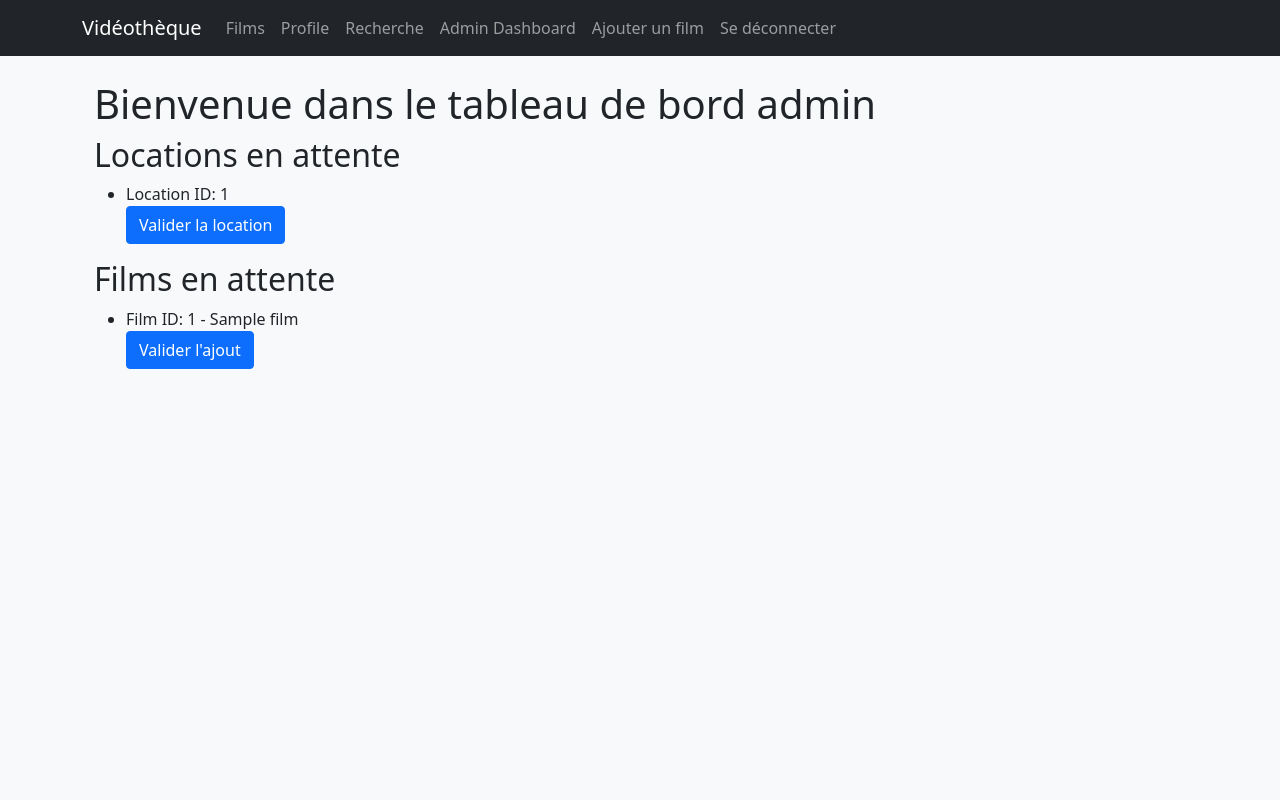
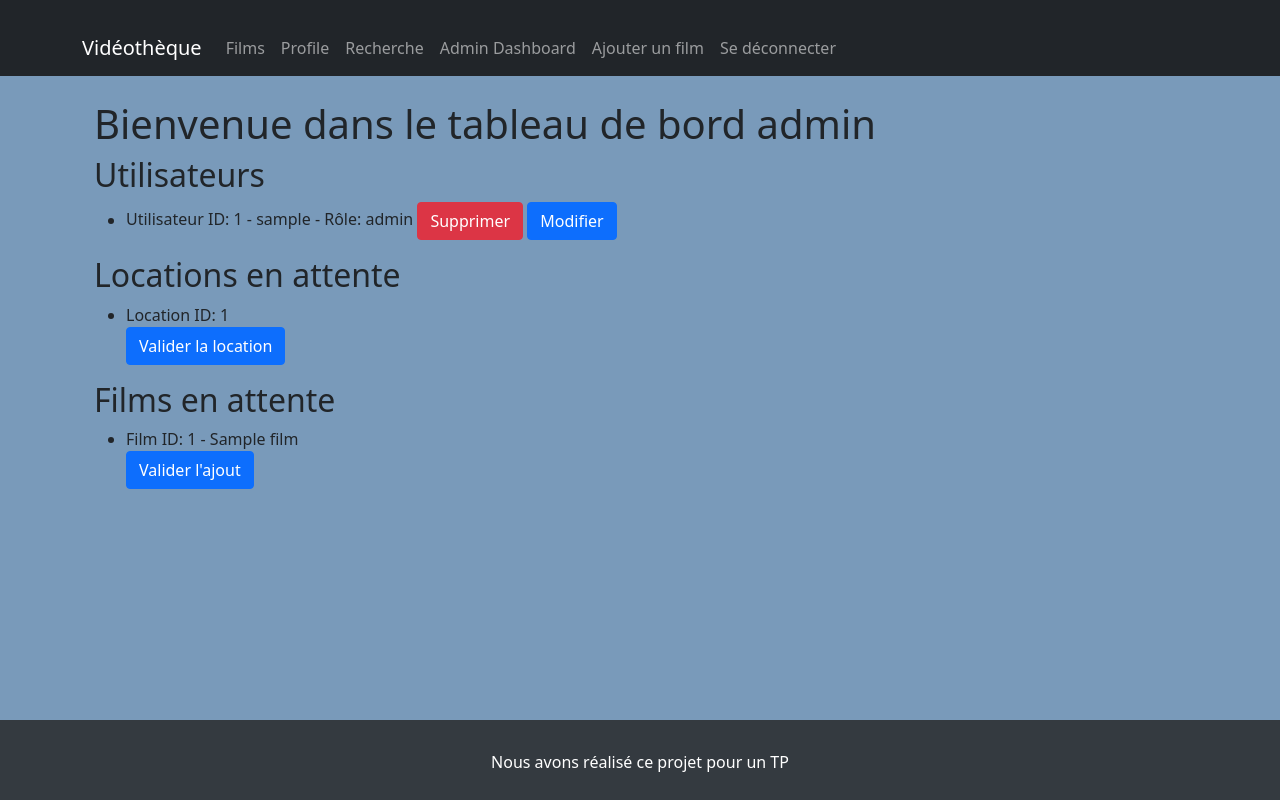
Before and after one commit to CyberBray235/video_flask, a Flask app: page /admin/dashboard in a window 1280 px wide. Run offline with Flask 3, Linux system fonts and the light colour scheme; the visitor is signed in with stand-in values (Sample User, id 1); a database or web service that is not in the repository returns one stand-in record (values such as "Sample title"); some libraries are stand-ins or nearby versions.

Commit message:
Version améliorée V3

```diff
--- a/api/app.py
+++ b/api/app.py
@@ -98,9 +98,10 @@ def admin():
     if current_user.role != 'admin':
         flash('Soyez admin pour accéder à cette page')
         return redirect(url_for('index'))
+    users = list(mongo.db.users.find())
     rentals = list(mongo.db.rentals.find({"validated": {"$ne": True}}))
     films = list(mongo.db.films.find({"validated": {"$ne": True}}))
-    return render_template('admin.html', rentals=rentals, films=films)
+    return render_template('admin.html',users=users, rentals=rentals, films=films)
 
 
 
@@ -120,6 +121,44 @@ def register():
         flash('Inscription Réussie. Veuillez vous connecter')
         return redirect(url_for('login'))
     return render_template('register.html')
+
+
+#On veut que l'admin puisse sup ou modifier un user
+
+@app.route('/admin/delete_user/<user_id>', methods=['POST'])
+@login_required
+def delete_user(user_id):
+    if current_user.role != 'admin':
+        #On verifie si l'user est admin
+        flash('Accès non autorisé')
+        return redirect(url_for('index'))
+    user = mongo.db.users.find_one({"_id": ObjectId(user_id)})
+    if user:
+        mongo.db.users.delete_one({"_id": ObjectId(user_id)})
+        flash('Utilisateur supprimé avec succès')
+    else:
+        flash('Utilisateur introuvable')
+    return redirect(url_for('admin'))
+
+@app.route('/admin/edit_user/<user_id>', methods=['GET', 'POST'])
+@login_required
+def edit_user(user_id):
+    if current_user.role != 'admin':
+        flash('Accès non autorisé')
+        return redirect(url_for('index'))
+    user = mongo.db.users.find_one({"_id": ObjectId(user_id)})
+    if not user:
+        flash('Utilisateur introuvable')
+        return redirect(url_for('admin')) #On redirige vers la page admin
+
+    if request.method == 'POST':
+        username = request.form['username']
+        role = request.form['role']
+        mongo.db.users.update_one({"_id": ObjectId(user_id)}, {"$set": {"username": username, "role": role}})
+        flash('Utilisateur modifié avec succès')
+        return redirect(url_for('admin'))
+
+    return render_template('edit_user.html', user=user)
 
 
 @app.route('/films', methods=['GET'])
--- a/server/templates/admin.html
+++ b/server/templates/admin.html
@@ -3,6 +3,18 @@
 {% block content %}
 <div class="container">
     <h1>Bienvenue dans le tableau de bord admin </h1>
+    <h2>Utilisateurs</h2>
+    <ul>
+        {% for user in users %}
+        <li>
+            Utilisateur ID: {{ user._id }} - {{ user.username }} - Rôle: {{ user.role }}
+            <form action="{{ url_for('delete_user', user_id=user._id) }}" method="post" style="display:inline;">
+                <button type="submit" class="btn btn-danger">Supprimer</button>
+            </form>
+            <a href="{{ url_for('edit_user', user_id=user._id) }}" class="btn btn-primary">Modifier</a>
+        </li>
+        {% endfor %}
+    </ul>
     <h2>Locations en attente</h2>
     <ul>
         {% for rental in rentals %}
--- a/server/templates/base.html
+++ b/server/templates/base.html
@@ -7,13 +7,30 @@
     <link href="https://cdn.jsdelivr.net/npm/bootstrap@5.1.3/dist/css/bootstrap.min.css" rel="stylesheet">
     <style>
         body {
-            background-color: #f8f9fa;
+            background-color: #799aba;
+        }
+        .navbar {
+            margin-bottom: 20px;
         }
         .jumbotron {
             background-color: #343a40;
             color: white;
             padding: 2rem 1rem;
             border-radius: 0.3rem;
+        }
+        .footer {
+            background-color: #343a40;
+            color: white;
+            padding: 10px 0;
+            position: fixed;
+            width: 100%;
+            bottom: 0;
+        }
+        .container {
+            margin-top: 20px;
+        }
+        .card {
+            margin-bottom: 20px;
         }
     </style>
 </head>
@@ -72,7 +89,11 @@
 
         {% block content %}{% endblock %}
     </div>
-
+    <footer class="footer text-center">
+        <div class="container">
+            <p>Nous avons réalisé ce projet pour un TP</p>
+        </div>
+    </footer>
     <script src="https://cdn.jsdelivr.net/npm/bootstrap@5.1.3/dist/js/bootstrap.bundle.min.js"></script>
 </body>
 </html>
```
Also changed, not shown: server/app.py (+40 -1 lines), server/templates/edit_user.html (added, +21 -0 lines).
